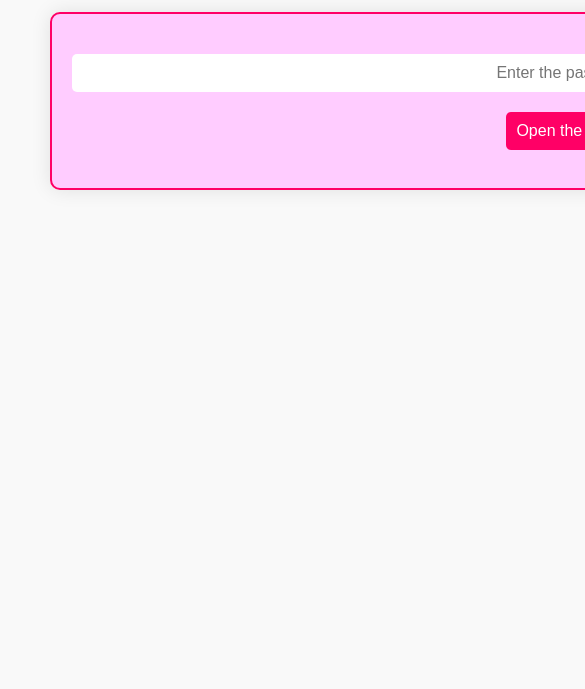
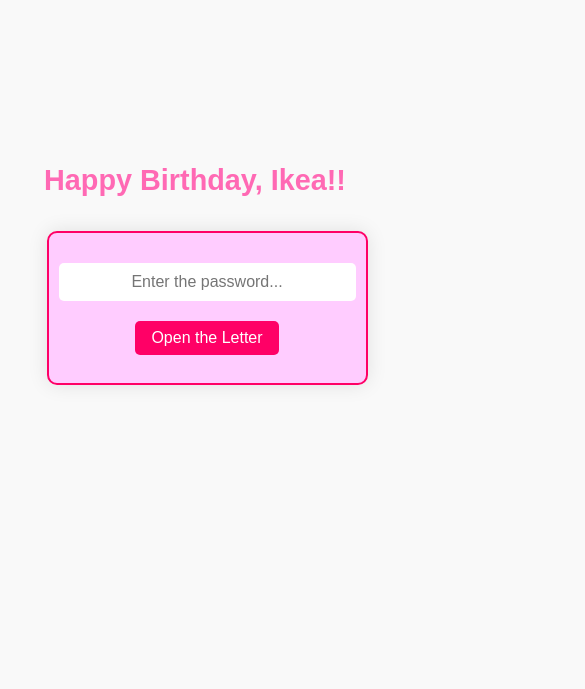
Before and after one commit to ineed4plywhenicry/birthdaygift, a plain HTML site: page index.html in a window 390 px wide. Shown: the part 175-864 px from the top of the page, 585 px wide, since content can reach past the window. Drawn offline with Linux system fonts and the light colour scheme.

Commit message:
Add files via upload

```diff
--- a/styles.css
+++ b/styles.css
@@ -11,30 +11,38 @@ body {
 
 .container {
     padding: 50px;
-
+    display: flex;
+    flex-direction: column;
+    align-items: center;
+    justify-content: center;
+    min-height: 100vh; /* Die Box nimmt den gesamten Bildschirm ein */
+    padding: 20px;
+    box-sizing: border-box;
 }
 
 h1 {
     font-size: 2.5em;
     margin-top: 20px;
-    background-color: #f06292; /* Beispielhintergrundfarbe */
-    color: white;
+    color: hotpink;
     border: none;
     border-radius: 20px;
     padding: 20px, 40px;
     width: 100%;
+    max-width: 600px; /* Passt sich an den Bildschirm an */
     cursor: pointer;
 }
 
 /* Password Box (Letter) */
 .password-container {
     position: relative;
-    width: 1000px;
-    margin: 10px auto;
+    width: 100%;
+    max-width: 500px;
+    margin: 20px auto;
 }
 
 .letter {
     width: 100%;
+    max-width: 500px;
     background-color: #ffccff;
     border: 2px solid #ff0066;
     padding: 20px;
@@ -120,6 +128,7 @@ button {
 .hidden-picture-container {
     display: none; /* Zuerst verstecken */
     margin-top: 20px;
+    max-width: 90%;
     align-self: flex-end;
 }
 
@@ -159,3 +168,40 @@ button {
     opacity: 1;
   }
 }
+@media screen and (max-width: 768px) {
+    body {
+        padding: 10px; /* Reduziert den Außenabstand */
+        font-size: 1em; /* Passt Schriftgröße an */
+    }
+
+    .password-container {
+        width: 90%; /* Verkleinert die Box auf 90% der Breite des Bildschirms */
+        margin: 0 auto; /* Zentriert die Box */
+    }
+
+    .letter {
+        padding: 10px; /* Weniger Innenabstand */
+        font-size: 1em; /* Kleinere Schriftgröße */
+    }
+
+    h1 {
+        font-size: 1.8em; /* Kleinere Schrift für Überschriften */
+        padding: 15px;
+    }
+
+    input[type="password"] {
+        width: 100%; /* Passt das Eingabefeld an die Breite an */
+        font-size: 1em;
+    }
+
+    button,
+    #revealPictureButton {
+        font-size: 1em; /* Kleinere Buttons */
+        padding: 8px 16px;
+    }
+
+    .hidden-picture {
+        max-height: 200px; /* Verkleinert das Bild */
+        width: auto; /* Sorgt dafür, dass es sich anpasst */
+    }
+}
```
